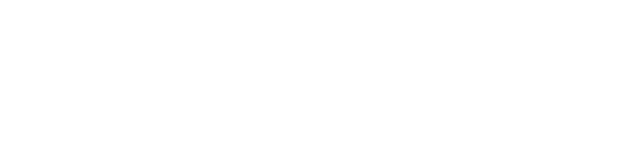
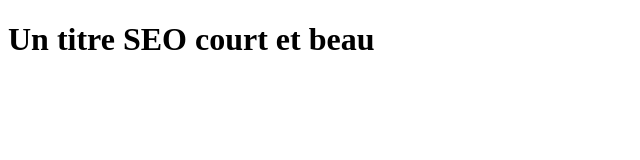
Before and after one commit to ClementCahuzac/premier-repo, a plain HTML site: page index.html in a window 1280 px wide. Shown: the whole page, without its empty margins (0-640 px from the left). Drawn offline with Linux system fonts and the light colour scheme.

Commit message:
ajout du titre

```diff
--- a/index.html
+++ b/index.html
@@ -6,6 +6,7 @@
         <title>Titre de ma page</title>
     </head>
     <body>
+        <h1>Un titre SEO court et beau</h1>
         <script type='text/javascript' src='app.js'></script>
     </body>
 </html>
```
